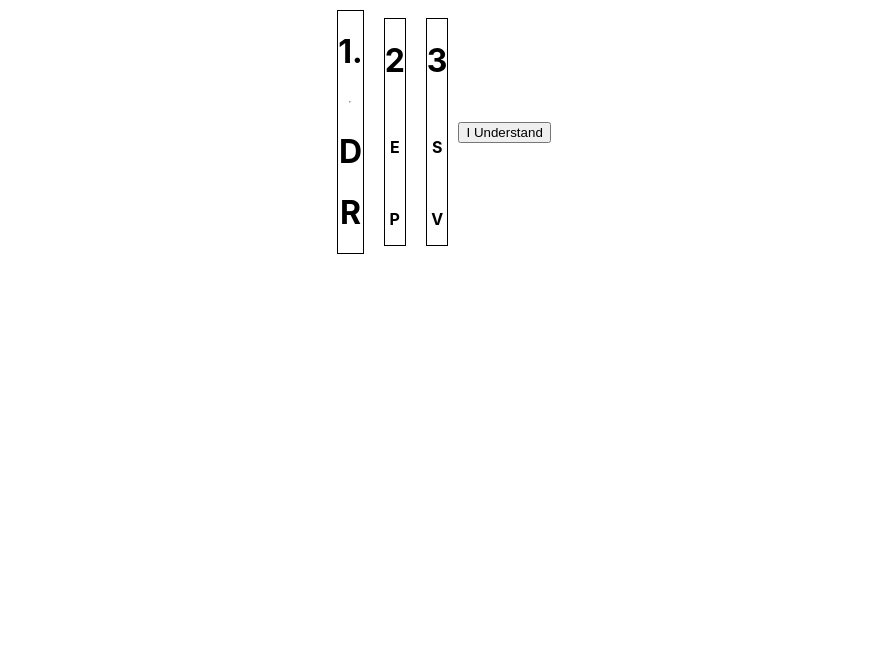
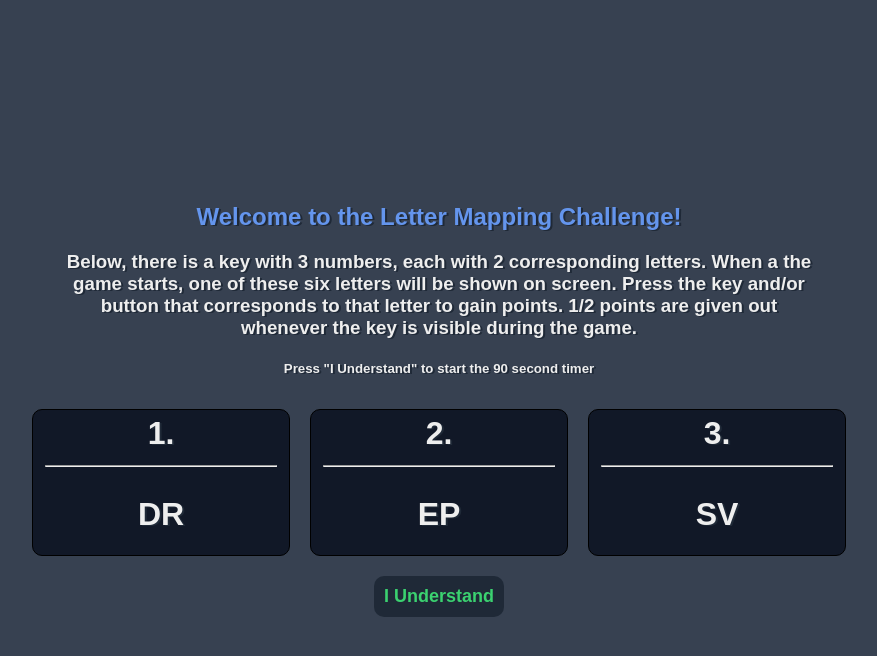
Before and after one commit to Jackson-Wozniak/The-Memory-Challenge, a React (Create React App) app in the folder frontend/: page /letter-mapping in a window 1280 px wide. Both pictures are taken after a click on the button "Start Memory Challenge". Shown: the top 656 px of the page, without its empty margins (201-1078 px from the left). Built offline with nearby package versions, Linux system fonts and the light colour scheme.

Commit message:
UI improvements and explanation/validation of game start for letter mapping game

```diff
--- a/frontend/src/components/letter_mapping/LetterDisplay.js
+++ b/frontend/src/components/letter_mapping/LetterDisplay.js
@@ -4,7 +4,19 @@ import LetterMappingGame from './LetterMappingGame';
 function LetterDisplay(props) {
 
     return (
-        <div className="letter-mapping">
+        <div className="letter-display">
+            <div className="explanation-div">
+                <h2>Welcome to the Letter Mapping Challenge!</h2>
+                <h3 id="explanation">
+                    Below, there is a key with 3 numbers, each with
+                    2 corresponding letters. When a the game starts,
+                    one of these six letters will be shown on screen.
+                    Press the key and/or button that corresponds to that letter to gain points.
+                    1/2 points are given out whenever the key is visible during the game.
+                </h3>
+                <h5>Press "I Understand" to start the 90 second timer</h5>
+            </div>
+            <div className="map-container">
                 <div className="number-to-letter-div">
                     <h1 className="numbers">1.</h1>
                     <hr />
@@ -14,18 +26,21 @@ function LetterDisplay(props) {
                     </div>
                 </div>
                 <div className="number-to-letter-div">
-                <h1>2</h1>
-                <br />
-                <p>{props.map.get("2")[0]}</p>
-                <br />
-                <p>{props.map.get("2")[1]}</p>
+                    <h1 className="numbers">2.</h1>
+                    <hr />
+                    <div className="letters">
+                        <h1>{props.map.get("2")[0]}</h1>
+                        <h1>{props.map.get("2")[1]}</h1>
+                    </div>
                 </div>
                 <div className="number-to-letter-div">
-                <h1>3</h1>
-                <br />
-                <p>{props.map.get("3")[0]}</p>
-                <br />
-                <p>{props.map.get("3")[1]}</p>
+                    <h1 className="numbers">3.</h1>
+                    <hr />
+                    <div className="letters">
+                        <h1>{props.map.get("3")[0]}</h1>
+                        <h1>{props.map.get("3")[1]}</h1>
+                    </div>
+                </div>
             </div>
             <button onClick={(e) => props.setGameValidated(true)}>I Understand</button>
         </div>
--- a/frontend/src/components/letter_mapping/LetterMapping.js
+++ b/frontend/src/components/letter_mapping/LetterMapping.js
@@ -9,7 +9,6 @@ function LetterMapping() {
     const [gameValidated, setGameValidated] = useState(false);
 
     let characters = 'ABCDEFGHIJKLMNOPQRSTUVWXYZ';
-    let lettersMapped = [];
 
     const [letterMap, setLetterMap] = useState(setMap());
 
@@ -26,7 +25,6 @@ function LetterMapping() {
         for(let i = 0; i < 2; i++){
             assignedCharacters.push(characters.charAt(Math.floor(Math.random() * characters.length)));
             characters = characters.replace(assignedCharacters[i], '');
-            lettersMapped.push(assignedCharacters[i]);
         }
         return assignedCharacters;
     }
@@ -37,7 +35,6 @@ function LetterMapping() {
     }else{
         gameWindow = <LetterDisplay
                         map={letterMap}
-                        lettersMapped={lettersMapped}
                         setGameValidated={setGameValidated}
                         gameAlreadyValidated={false}
                     />;
@@ -46,7 +43,7 @@ function LetterMapping() {
     if(gameValidated){
         return(
             <div className="letter-mapping">
-                <LetterMappingGame map={letterMap} lettersMapped={lettersMapped} mappingKey={gameWindow}/>
+                <LetterMappingGame map={letterMap} mappingKey={gameWindow}/>
             </div>
         );
     }else{
--- a/frontend/src/components/letter_mapping/LetterMappingGame.js
+++ b/frontend/src/components/letter_mapping/LetterMappingGame.js
@@ -11,17 +11,17 @@ class LetterMappingGame extends React.Component {
     */
     constructor(props){
         super(props);
+        this.map = this.props.map;
+        this.lettersMapped = this.findLettersMapped();
         this.state = {
             points : 0,
-            currentChar : props.lettersMapped[Math.floor(Math.random() * props.lettersMapped.length)],
+            currentChar : this.lettersMapped[Math.floor(Math.random() * this.lettersMapped.length)],
             secondsRemaining: 90,
             gameStarted : false,
             gameOver : false,
             onPause : false,
             showKey : false
         }
-        this.lettersMapped = props.lettersMapped;
-        this.map = this.props.map;
     }
 
     componentDidMount() {
@@ -31,6 +31,16 @@ class LetterMappingGame extends React.Component {
 
     componentWillUnmount() {
         window.removeEventListener('keyup', function(){});
+    }
+
+    findLettersMapped(){
+        let lettersMapped = [];
+        for(let i = 1; i <= 3; i++){
+            let values = this.map.get(i.toString());
+            lettersMapped.push(values[0]);
+            lettersMapped.push(values[1]);
+        }
+        return lettersMapped;
     }
 
     checkIfAnswerIsCorrect(key){
--- a/frontend/src/styles/components/letter_mapping/LetterDisplay.css
+++ b/frontend/src/styles/components/letter_mapping/LetterDisplay.css
@@ -1,4 +1,38 @@
-.letter-mapping {
+:root {
+	--dark: #374151;
+	--darker: #1F2937;
+	--darkest: #111827;
+	--purple: #8B5CF6;
+	--light: #EEE;
+    --green: #3bd170;
+}
+
+.letter-display {
+    width : 100vw;
+    min-height : 100vh;
+    background-color: var(--dark);
+    display: flex;
+    flex-direction: column;
+    justify-content: center;
+    align-items: center;
+    text-align: center;
+    color : var(--light);
+    text-shadow: 2px 1px var(--darker);
+}
+
+.explanation-div {
+    width : 60%;
+    font-family: 'Century Gothic', sans-serif;
+    color : var(--light);
+}
+
+.explanation-div h2 {
+    color : cornflowerblue;
+}
+
+.map-container {
+    width : 100%;
+    height : auto;
     display: flex;
     justify-content: center;
     align-items: center;
@@ -7,7 +41,9 @@
 
 .number-to-letter-div {
     border: 1px solid black;
+    border-radius: 10px;
     margin : 10px;
+    min-width : 20%;
     height : auto;
     display: flex;
     flex-direction: column;
@@ -15,4 +51,44 @@
     align-items: center;
     text-align: center;
     font-weight: bold;
+    font-family: 'Century Gothic', sans-serif;
+    background-color: var(--darkest);
+    border-radius: 10px;
+    color : var(--light);
 }
+
+.number-to-letter-div .numbers {
+    margin : 5px;
+}
+
+.number-to-letter-div .letters {
+    margin : 0px;
+    padding : 0px;
+    display: flex;
+    border : none;
+}
+
+.number-to-letter-div hr {
+    width : 90%;
+    border-radius: 5px;
+    color : var(--light);
+    background-color: var(--light);
+}
+
+.letter-display button {
+    margin-top : 10px;
+    border : none;
+    border-radius: 10px;
+    padding : 10px;
+    font-size: large;
+    font-weight: bold;
+    color : var(--green);
+    background-color: var(--darker);
+    font-family: 'Century Gothic', sans-serif;
+}
+
+@media only screen and (max-width : 500px){
+    .explanation-div {
+        width : 80%;
+    }
+}
```
Lines whose indentation alone changed are shown as unchanged.
